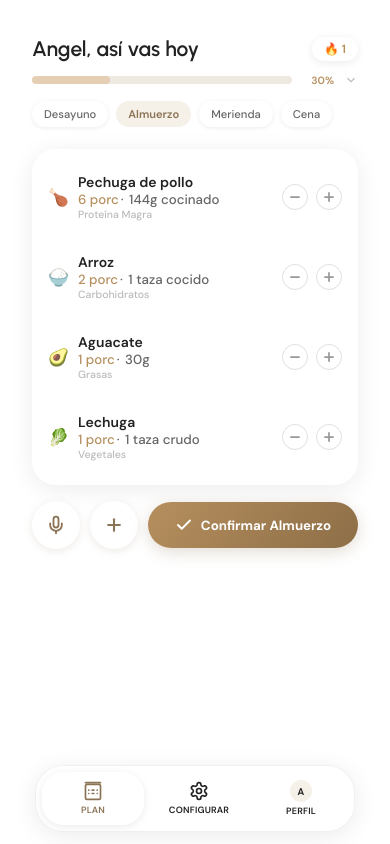
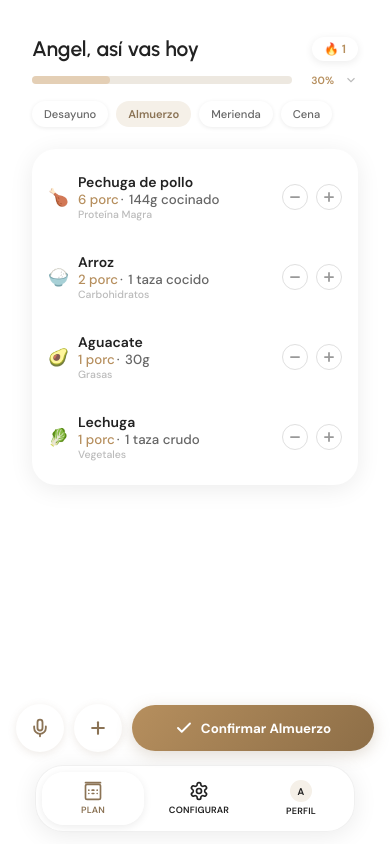
Before and after one commit to AngelRivilloD/foodhelper, an Angular app: page /angel in a window 390 px wide. Built offline with nearby package versions, Linux system fonts and the light colour scheme.

Commit message:
scroll fixed

```diff
--- a/src/app/components/meal-calculator/meal-calculator.component.css
+++ b/src/app/components/meal-calculator/meal-calculator.component.css
@@ -800,8 +800,6 @@
   border-radius: 24px;
   padding: 24px 16px;
   box-shadow: 0 4px 24px rgba(0, 0, 0, 0.08);
-  max-height: 53vh;
-  overflow-y: auto;
 }
 
 .ingredient-line {
@@ -1256,6 +1254,7 @@
     order: 3;
     margin-top: 0;
     margin-bottom: 0;
+    padding-bottom: 72px;
   }
 
   .ingredients-summary .summary-header {
@@ -1499,6 +1498,21 @@ app-voice-input {
   align-items: center;
   gap: 10px;
   margin-top: 16px;
+}
+
+@media (max-width: 768px) {
+  .action-row {
+    position: fixed;
+    bottom: 80px;
+    left: 0;
+    right: 0;
+    margin: 0;
+    padding: 12px 16px;
+    background: rgba(255, 255, 255, 0.85);
+    backdrop-filter: blur(12px);
+    -webkit-backdrop-filter: blur(12px);
+    z-index: 100;
+  }
 }
 
 /* Confirm meal button */
```
